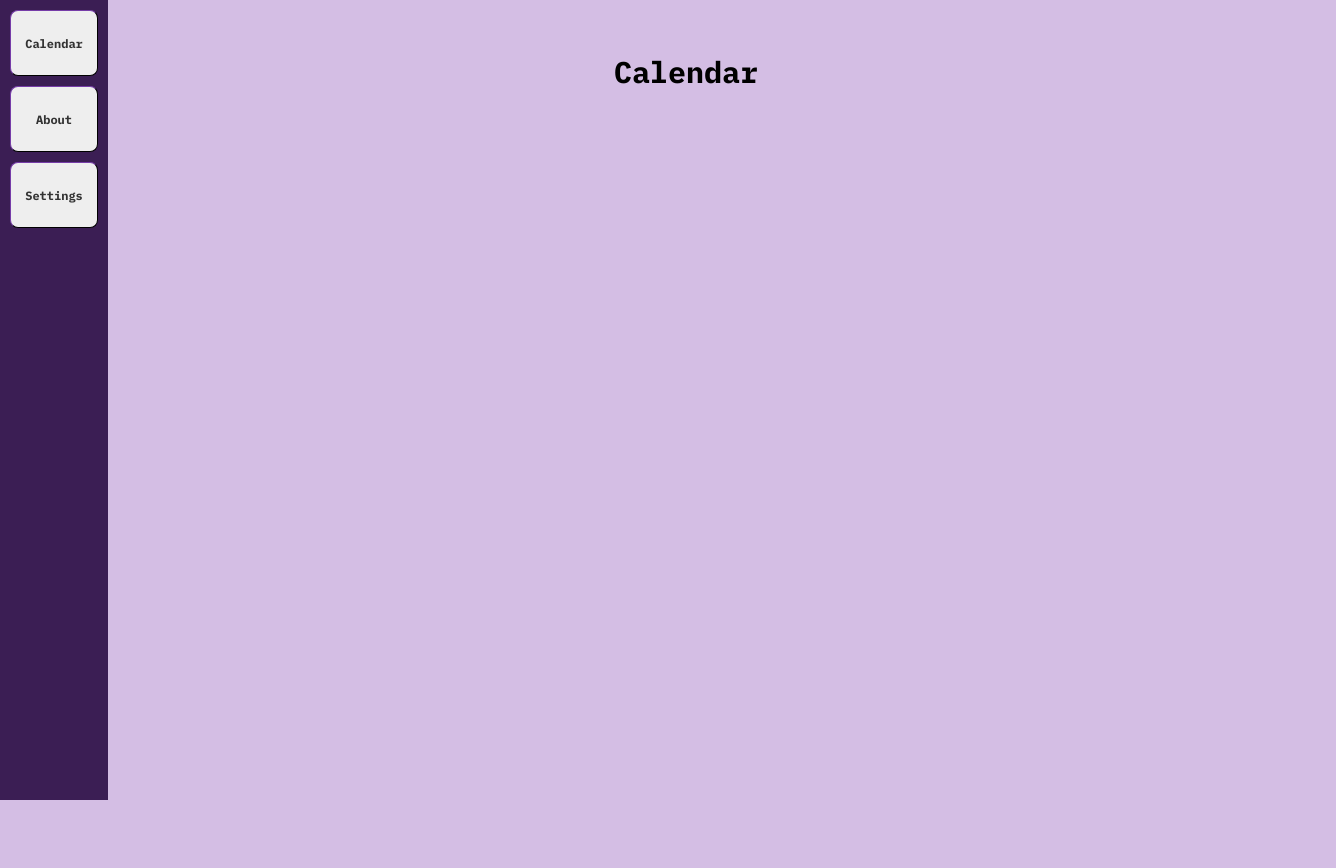
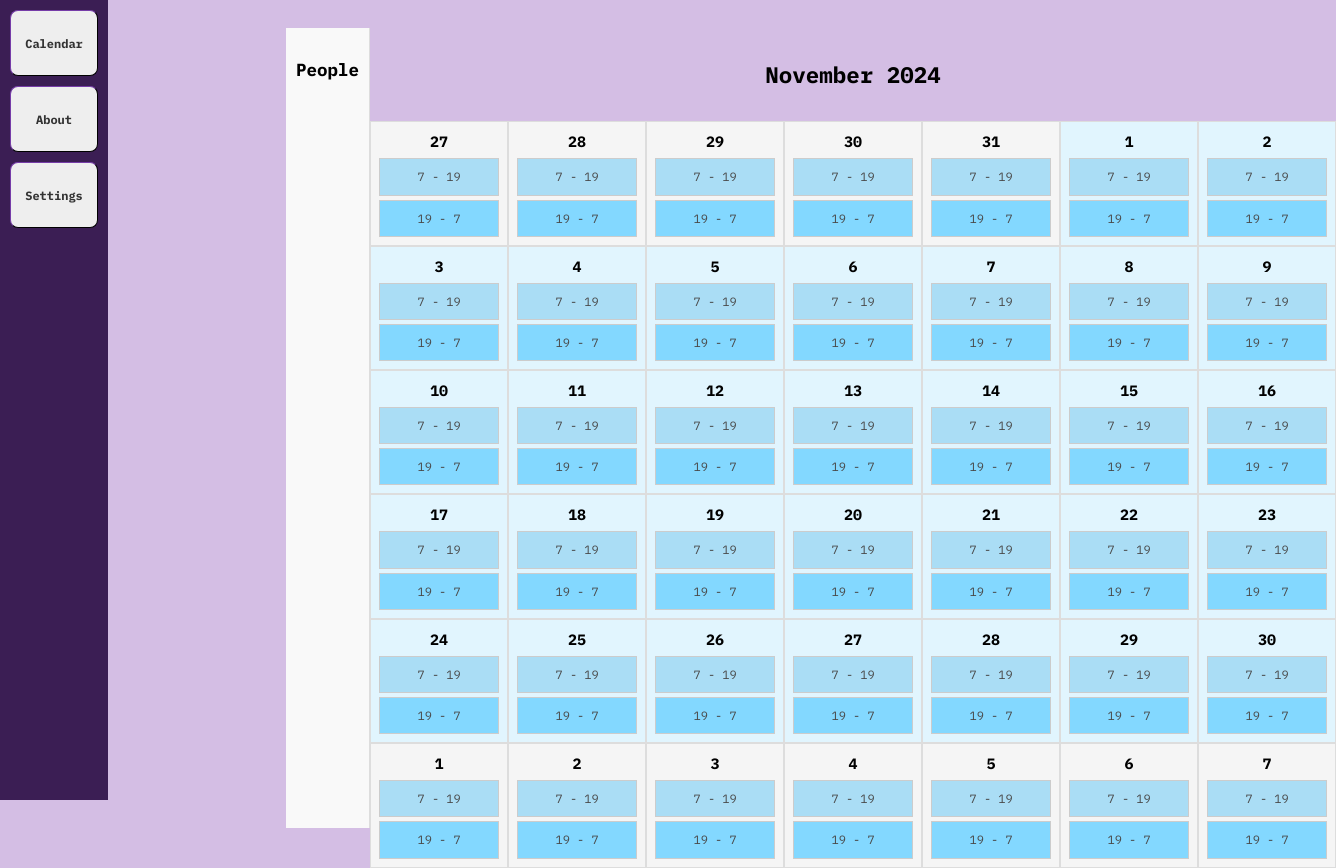
Before and after one commit to puksh/kalendarz, a Vue app: page / in a window 1280 px wide. Shown: the whole page, 1336 px wide, since content can reach past the window. Before the commit the page ends 816 px from the top, so only its background shows below. Built offline with nearby package versions, Linux system fonts and the light colour scheme.

Commit message:
feat(Calendar): Added working calendar with a full month view
feat: People panel with draggable elements

```diff
--- a/src/components/CalendarComponent.vue
+++ b/src/components/CalendarComponent.vue
@@ -1,14 +1,259 @@
 <template>
-  <div class="calendar">
-    <h1>Calendar</h1>
+  <div class="calendar-container">
+    <!-- People List Section -->
+    <div class="people-list">
+      <h3>People</h3>
+      <div
+        v-for="person in people"
+        :key="person.id"
+        class="person-item"
+        draggable="true"
+        @dragstart="startDrag(person)"
+      >
+        {{ person.name }}
+      </div>
+    </div>
+
+    <!-- Calendar Section -->
+    <div class="calendar">
+      <div class="calendar-header">
+        <h2>{{ monthYear }}</h2>
+        <div class="days-header">
+          <div v-for="day in daysOfWeek" :key="day" class="day-header">
+            {{ day }}
+          </div>
+        </div>
+      </div>
+      <div class="calendar-grid">
+        <div
+          v-for="(day, index) in monthDays"
+          :key="index"
+          class="day-column"
+          @dragover.prevent
+          @drop="handleDrop(day.date, 'day')"
+        >
+          <div
+            class="day-cell"
+            :class="{ 'current-month': day.isCurrentMonth }"
+          >
+            <div class="day-date">{{ day.date.getDate() }}</div>
+            <div
+              class="shift"
+              @drop="handleDrop(day.date, 'day')"
+              @dragover.prevent
+            >
+              <div
+                class="shift-slot"
+                @dragover.prevent
+                @drop="handleDrop(day.date, 'day')"
+              >
+                <div class="assigned-person day" v-if="day.dayShift">
+                  {{ day.dayShift.name }}
+                </div>
+                <div class="empty-slot day" v-else>7 - 19</div>
+              </div>
+              <div
+                class="shift-slot"
+                @dragover.prevent
+                @drop="handleDrop(day.date, 'night')"
+              >
+                <div class="assigned-person night" v-if="day.nightShift">
+                  {{ day.nightShift.name }}
+                </div>
+                <div class="empty-slot night" v-else>19 - 7</div>
+              </div>
+            </div>
+          </div>
+        </div>
+      </div>
+    </div>
   </div>
 </template>
 
 <script>
+import { people } from "@/data/people.js";
+import { daysOfWeek } from "@/data/daysOfWeek.js";
+
 export default {
   name: "CalendarComponent",
-  methods: {},
+  data() {
+    return {
+      monthDays: [],
+      currentDate: new Date(), // Current date
+      draggedPerson: null,
+      people, // Assign imported people list to component data
+      daysOfWeek, // Assign imported daysOfWeek list to component data
+    };
+  },
+  computed: {
+    monthYear() {
+      return this.currentDate.toLocaleString("default", {
+        month: "long",
+        year: "numeric",
+      });
+    },
+  },
+  methods: {
+    startDrag(person) {
+      this.draggedPerson = person;
+    },
+    handleDrop(date, shiftType) {
+      // Assign the dragged person to the selected date's shift
+      if (this.draggedPerson) {
+        const day = this.monthDays.find(
+          (day) => day.date.toDateString() === date.toDateString()
+        );
+        if (day) {
+          if (shiftType === "day") {
+            day.dayShift = this.draggedPerson; // Assign to day shift
+          } else if (shiftType === "night") {
+            day.nightShift = this.draggedPerson; // Assign to night shift
+          }
+          this.draggedPerson = null; // Clear the reference after dropping
+        }
+      }
+    },
+    generateMonthDays() {
+      const year = this.currentDate.getFullYear();
+      const month = this.currentDate.getMonth();
+      const firstDay = new Date(year, month, 1);
+      const lastDay = new Date(year, month + 1, 0);
+      const daysInMonth = lastDay.getDate();
+
+      this.monthDays = [];
+
+      // Fill in the empty slots for the previous month's days
+      for (let i = 0; i < firstDay.getDay(); i++) {
+        this.monthDays.push({
+          date: new Date(year, month, i - firstDay.getDay() + 1),
+          dayShift: null,
+          nightShift: null,
+          isCurrentMonth: false,
+        });
+      }
+
+      // Add the current month's days
+      for (let i = 1; i <= daysInMonth; i++) {
+        this.monthDays.push({
+          date: new Date(year, month, i),
+          dayShift: null,
+          nightShift: null,
+          isCurrentMonth: true,
+        });
+      }
+
+      // Fill in the empty slots for the next month's days
+      const nextMonthDaysToFill = 42 - this.monthDays.length; // Fill a complete 6x7 grid
+      for (let i = 1; i <= nextMonthDaysToFill; i++) {
+        this.monthDays.push({
+          date: new Date(year, month + 1, i),
+          dayShift: null,
+          nightShift: null,
+          isCurrentMonth: false,
+        });
+      }
+    },
+  },
+  mounted() {
+    this.generateMonthDays();
+  },
 };
 </script>
 
-<style scoped></style>
+<style scoped>
+.calendar-container {
+  display: flex;
+  height: 100vh;
+}
+.people-list {
+  width: 200px;
+  padding: 10px;
+  border-right: 1px solid #ddd;
+  background-color: #f9f9f9;
+}
+.person-item {
+  padding: 10px;
+  background-color: #e0e0e0;
+  margin-bottom: 8px;
+  cursor: grab;
+  text-align: center;
+}
+.calendar {
+  flex: 1;
+  display: flex;
+  flex-direction: column;
+}
+.calendar-header {
+  text-align: center;
+  padding: 10px 0;
+}
+.days-header {
+  display: flex;
+}
+.day-header {
+  flex: 1;
+  text-align: center;
+  font-weight: bold;
+}
+.calendar-grid {
+  display: grid;
+  grid-template-columns: repeat(7, 1fr);
+  flex: 1;
+}
+.day-column {
+  display: flex;
+  flex-direction: column;
+}
+.day-cell {
+  flex: 1;
+  border: 1px solid #ddd;
+  position: relative;
+  display: flex;
+  flex-direction: column;
+  align-items: center;
+  justify-content: center;
+  padding: 8px;
+  width: 120px;
+  background-color: #f5f5f5;
+}
+.day-date {
+  font-weight: bold;
+}
+.shift {
+  display: flex;
+  flex-direction: column;
+  width: 100%;
+}
+.shift-slot {
+  flex: 1;
+  border: 1px solid #ccc;
+  margin-top: 4px;
+  position: relative;
+}
+.empty-slot {
+  color: #494949;
+  font-size: 0.8em;
+  text-align: center;
+  padding: 8px;
+}
+.assigned-person.day {
+  padding: 5px;
+  background-color: #3dc2ff;
+  text-align: center;
+  font-weight: bold;
+}
+.shift-label {
+  background-color: #e0e0e0;
+  padding: 5px;
+  text-align: center;
+}
+.current-month {
+  background-color: #e1f5fe; /* Highlight color for current month */
+}
+.day {
+  background-color: #aaddf5;
+}
+.night {
+  background-color: #83d8ff;
+}
+</style>
```
